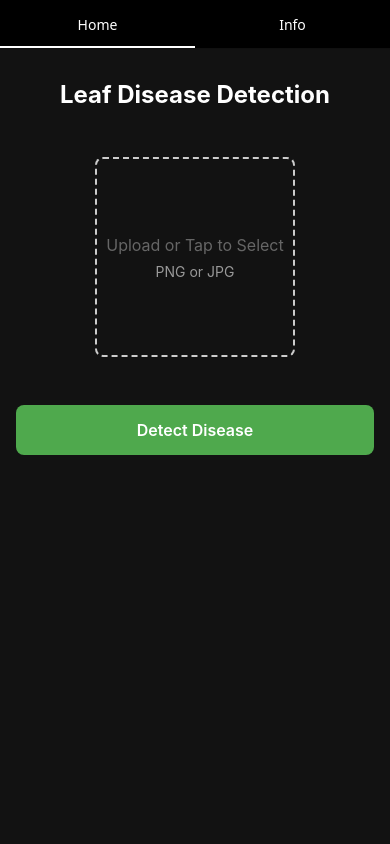
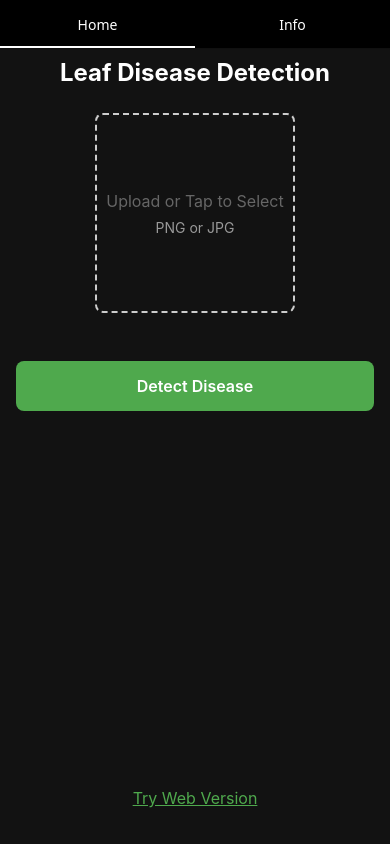
Before and after one commit to codecult-org/leaf-disease-detection-app, a React Native app: screen /Home in a window 390 px wide. Built offline with nearby package versions, Linux system fonts and the light colour scheme.

Commit message:
link to web added, ui update, apk version increased

```diff
--- a/components/Home.tsx
+++ b/components/Home.tsx
@@ -9,6 +9,7 @@ import {
   Text,
   View,
   ActivityIndicator,
+  Linking,
 } from 'react-native';
 import {Asset} from 'react-native-image-picker';
 import {ImagePicker} from './ImagePicker';
@@ -131,6 +132,11 @@ const Home = () => {
           <Text style={styles.resultText}>Disease: {result}</Text>
         </View>
       )}
+      <TouchableOpacity
+        style={styles.linkContainer}
+        onPress={() => Linking.openURL('https://ldd.sankhadiproy.me/')}>
+        <Text style={styles.linkText}>Try Web Version</Text>
+      </TouchableOpacity>
     </SafeAreaView>
   );
 };
@@ -142,14 +148,14 @@ const styles = StyleSheet.create({
     paddingTop: Platform.OS === 'android' ? StatusBar.currentHeight : 0,
   },
   headerContainer: {
-    padding: 16,
+    padding: 2,
     alignItems: 'center',
   },
   headerText: {
     fontSize: 24,
     fontWeight: 'bold',
     color: darkTheme.text,
-    marginVertical: 16,
+    marginVertical: 8,
   },
   buttonContainer: {
     padding: 16,
@@ -189,6 +195,17 @@ const styles = StyleSheet.create({
     color: darkTheme.error,
     fontSize: 16,
   },
+  linkContainer: {
+    padding: 16,
+    alignItems: 'center',
+    marginTop: 'auto',
+    marginBottom: 20,
+  },
+  linkText: {
+    color: darkTheme.primary,
+    fontSize: 16,
+    textDecorationLine: 'underline',
+  },
 });
 
 export default Home;
--- a/components/Info.tsx
+++ b/components/Info.tsx
@@ -86,21 +86,22 @@ const styles = StyleSheet.create({
     paddingTop: Platform.OS === 'android' ? StatusBar.currentHeight : 0,
   },
   scrollView: {
-    padding: 16,
+    padding: 12, // reduced from 16
   },
   header: {
     alignItems: 'center',
-    marginBottom: 24,
+    marginBottom: 16, // reduced from 24
   },
   title: {
-    fontSize: 28,
+    fontSize: 20, // reduced from 28
     fontWeight: 'bold',
     color: darkTheme.text,
     marginBottom: 16,
+    paddingHorizontal: 4,
   },
   accuracyCard: {
     backgroundColor: darkTheme.surface,
-    padding: 16,
+    padding: 12, // reduced from 16
     borderRadius: 12,
     borderWidth: 1,
     borderColor: darkTheme.border,
@@ -135,7 +136,7 @@ const styles = StyleSheet.create({
   sourceText: {
     textAlign: 'center',
     color: darkTheme.primary,
-    marginTop: 24,
+    marginTop: 16, // reduced from 24
     textDecorationLine: 'underline',
   },
 });
```
Also changed, not shown: 1 other file (tests, documents, lock files or other folders).
